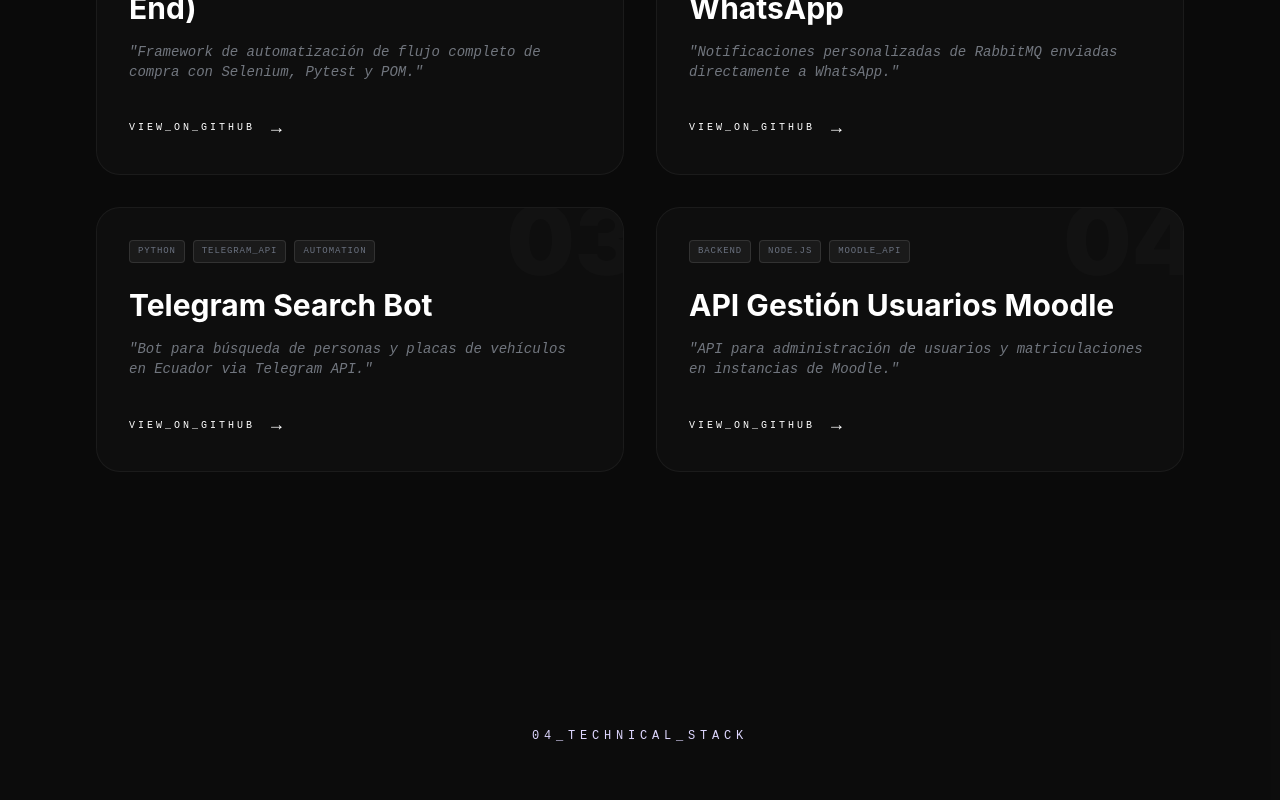
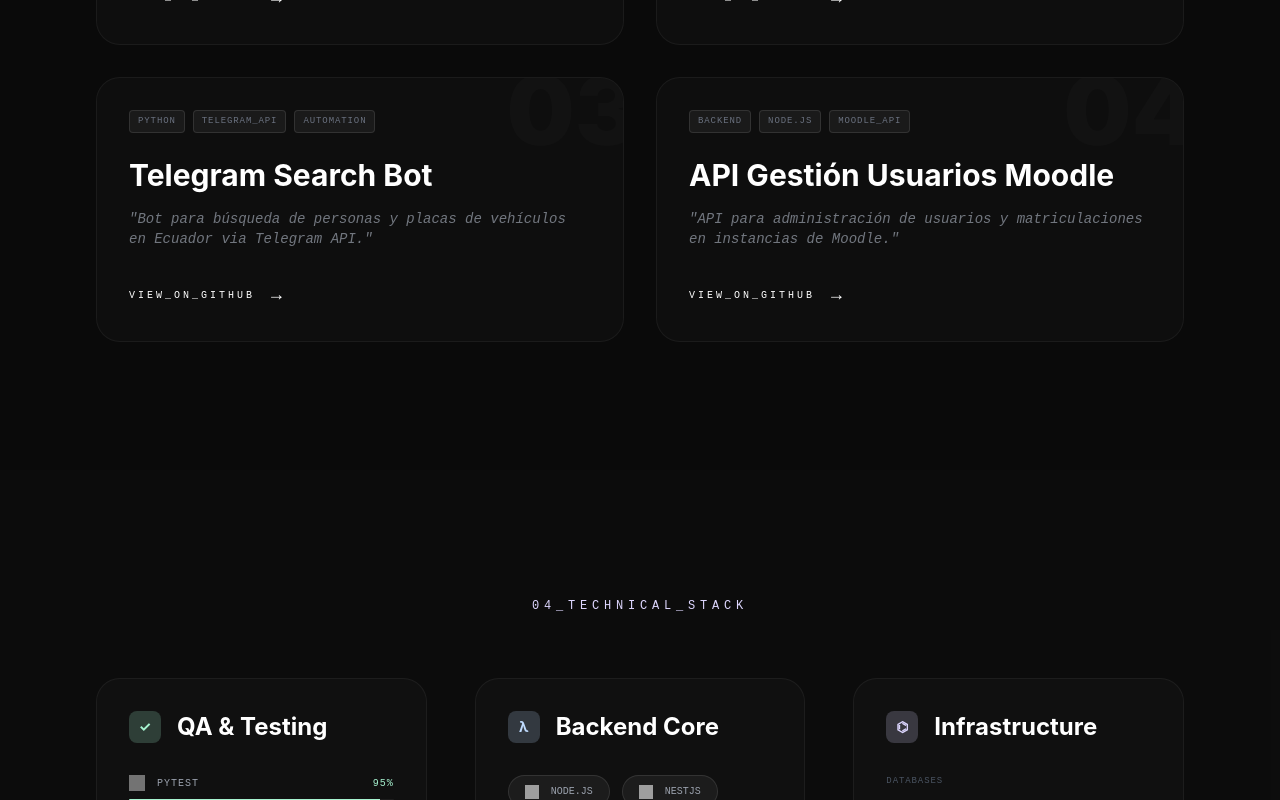
Before and after one commit to hramses1/portfolio, a Vue app: page /#/ in a window 1280 px wide. Shown: the part 2927-3727 px from the top of the page. Built offline with nearby package versions, Linux system fonts and the light colour scheme; grey boxes are pictures that could not be loaded.

Commit message:
feat: add tech icons to all skills for better recognition and UI/UX

```diff
--- a/src/utils/profileData.js
+++ b/src/utils/profileData.js
@@ -27,88 +27,47 @@ export const profile = {
   ],
 
   certifications: [
-    {
-      title: 'CI/CD en Gitlab vía FTP',
-      issuer: 'Udemy',
-      date: 'mar. 2026',
-      id: 'UC-84c001e7-fe38-4740-a015-81eb5354d997',
-      category: 'Cloud & DevOps'
-    },
-    {
-      title: 'Gestión Efectiva del Tiempo',
-      issuer: 'Platzi',
-      date: 'ago. 2024',
-      category: 'Soft Skills'
-    },
-    {
-      title: 'Product Owner esencial',
-      issuer: 'LinkedIn',
-      date: 'jun. 2024',
-      category: 'Management'
-    },
-    {
-      title: 'Fundamentos de análisis empresarial',
-      issuer: 'Microsoft / LinkedIn',
-      date: 'jul. 2024',
-      category: 'Management'
-    },
-    {
-      title: 'Liderazgo para el desarrollo de proyectos de software',
-      issuer: 'LinkedIn',
-      date: 'sept. 2023',
-      category: 'Leadership'
-    },
-    {
-      title: 'Python Programming Beyond The Basics',
-      issuer: 'Udemy',
-      date: 'oct. 2021',
-      category: 'Development'
-    },
-    {
-      title: 'Cloud Computing',
-      issuer: 'Google Actívate',
-      date: 'nov. 2022',
-      category: 'Cloud & DevOps'
-    },
-    {
-      title: 'SQL para Principiantes: Curso práctico',
-      issuer: 'Udemy',
-      date: 'oct. 2021',
-      category: 'Development'
-    }
+    { title: 'CI/CD en Gitlab vía FTP', issuer: 'Udemy', date: 'mar. 2026', category: 'Cloud & DevOps' },
+    { title: 'Gestión Efectiva del Tiempo', issuer: 'Platzi', date: 'ago. 2024', category: 'Soft Skills' },
+    { title: 'Product Owner esencial', issuer: 'LinkedIn', date: 'jun. 2024', category: 'Management' },
+    { title: 'Fundamentos de análisis empresarial', issuer: 'Microsoft / LinkedIn', date: 'jul. 2024', category: 'Management' },
+    { title: 'Liderazgo para el desarrollo de proyectos de software', issuer: 'LinkedIn', date: 'sept. 2023', category: 'Leadership' },
+    { title: 'Python Programming Beyond The Basics', issuer: 'Udemy', date: 'oct. 2021', category: 'Development' },
+    { title: 'Cloud Computing', issuer: 'Google Actívate', date: 'nov. 2022', category: 'Cloud & DevOps' },
+    { title: 'SQL para Principiantes: Curso práctico', issuer: 'Udemy', date: 'oct. 2021', category: 'Development' }
   ],
 
   skills: {
     backend: [
-      { name: 'Node.js', level: 90 },
-      { name: 'NestJS', level: 85 },
-      { name: 'Express.js', level: 90 },
-      { name: 'Python', level: 95 },
-      { name: 'TypeScript', level: 85 },
-      { name: 'Flask / FastAPI', level: 80 }
+      { name: 'Node.js', level: 90, icon: 'nodedotjs' },
+      { name: 'NestJS', level: 85, icon: 'nestjs' },
+      { name: 'Express.js', level: 90, icon: 'express' },
+      { name: 'Python', level: 95, icon: 'python' },
+      { name: 'TypeScript', level: 85, icon: 'typescript' },
+      { name: 'Flask / FastAPI', level: 80, icon: 'fastapi' }
     ],
     frontend: [
-      { name: 'Vue', level: 80 }
+      { name: 'Vue', level: 80, icon: 'vuedotjs' }
     ],
     databases: [
-      { name: 'MySQL', level: 90 },
-      { name: 'SQL Server', level: 85 },
-      { name: 'MongoDB', level: 80 },
-      { name: 'Sequelize / SQLAlchemy', level: 90 }
+      { name: 'MySQL', level: 90, icon: 'mysql' },
+      { name: 'SQL Server', level: 85, icon: 'microsoftsqlserver' },
+      { name: 'MongoDB', level: 80, icon: 'mongodb' },
+      { name: 'Sequelize', level: 90, icon: 'sequelize' }
     ],
     testing: [
-      { name: 'Pytest', level: 95 },
-      { name: 'Selenium', level: 90 },
-      { name: 'Playwright', level: 85 },
-      { name: 'Cypress', level: 85 },
-      { name: 'Postman / JMeter', level: 90 },
-      { name: 'SonarQube', level: 80 }
+      { name: 'Pytest', level: 95, icon: 'pytest' },
+      { name: 'Selenium', level: 90, icon: 'selenium' },
+      { name: 'Playwright', level: 85, icon: 'playwright' },
+      { name: 'Cypress', level: 85, icon: 'cypress' },
+      { name: 'Postman', level: 90, icon: 'postman' },
+      { name: 'SonarQube', level: 80, icon: 'sonarqube' }
     ],
     devops: [
-      { name: 'Git / GitHub / GitLab', level: 95 },
-      { name: 'Docker', level: 80 },
-      { name: 'GitLab CI/CD', level: 85 },
-      { name: 'RabbitMQ', level: 75 }
+      { name: 'GitHub', level: 95, icon: 'github' },
+      { name: 'Docker', level: 80, icon: 'docker' },
+      { name: 'GitLab CI/CD', level: 85, icon: 'gitlab' },
+      { name: 'RabbitMQ', level: 75, icon: 'rabbitmq' }
     ]
   },
 
@@ -122,7 +81,7 @@ export const profile = {
         'Implementación de lógica de negocio, controladores y servicios en backend.',
         'Desarrollo y mantenimiento de APIs REST con Node.js, Nestjs y Express.',
         'Integración de servicios externos usando Axios.',
-        'Diseño y modificación de esquemas de base de datos MySQL con Sequelize (Migrations/Seeds).',
+        'Design y modificación de esquemas de base de datos MySQL con Sequelize.',
         'Refactorización para mejora de rendimiento y corrección de bugs.',
         'Escritura de pruebas unitarias, de integración y soporte a QA.',
         'Análisis de calidad con SonarQube y gestión bajo metodología Scrum.'
@@ -151,8 +110,7 @@ export const profile = {
         'Diseño y mantenimiento de sistemas con Flask y FastAPI.',
         'Automatización de pruebas con pytest y Selenium.',
         'Análisis de datos y generación de informes con Pandas y Matplotlib.',
-        'Gestión de bases de datos SQL Server, SQLite y MySQL.',
-        'Optimización de operaciones empresariales mediante soluciones innovadoras.'
+        'Gestión de bases de datos SQL Server, SQLite y MySQL.'
       ]
     }
   ],
--- a/src/views/SystemHome.vue
+++ b/src/views/SystemHome.vue
@@ -131,8 +131,11 @@ const scrollToSection = (id) => {
             </h4>
             <div class="space-y-6">
               <div v-for="s in profile.skills.testing" :key="s.name" class="space-y-2">
-                <div class="flex justify-between text-[9px] md:text-[10px] font-mono tracking-widest">
-                  <span class="text-gray-400 uppercase">{{ s.name }}</span>
+                <div class="flex justify-between items-center text-[9px] md:text-[10px] font-mono tracking-widest">
+                  <div class="flex items-center gap-3">
+                    <img v-if="s.icon" :src="`https://cdn.simpleicons.org/${s.icon}/white`" class="w-4 h-4 opacity-70 group-hover:opacity-100 transition-opacity" alt="" />
+                    <span class="text-gray-400 uppercase">{{ s.name }}</span>
+                  </div>
                   <span class="text-system-success">{{ s.level }}%</span>
                 </div>
                 <div class="h-[2px] bg-white/5 rounded-full overflow-hidden">
@@ -148,11 +151,12 @@ const scrollToSection = (id) => {
               <span class="w-8 h-8 rounded-lg bg-system-info/20 flex items-center justify-center text-system-info text-sm">λ</span>
               Backend Core
             </h4>
-            <div class="flex flex-wrap gap-2">
-              <span v-for="s in profile.skills.backend" :key="s.name"
-                    class="px-4 py-2 bg-white/5 border border-white/10 rounded-full text-[9px] md:text-[10px] font-mono text-gray-400 hover:border-system-info hover:text-white transition-all cursor-default uppercase">
+            <div class="flex flex-wrap gap-3">
+              <div v-for="s in profile.skills.backend" :key="s.name"
+                    class="px-4 py-2 bg-white/5 border border-white/10 rounded-full text-[10px] font-mono text-gray-400 hover:border-system-info hover:text-white transition-all cursor-default uppercase flex items-center gap-3 group/skill">
+                <img v-if="s.icon" :src="`https://cdn.simpleicons.org/${s.icon}/gray`" class="w-3.5 h-3.5 group-hover/skill:brightness-200 transition-all" style="filter: grayscale(100%)" alt="" />
                 {{ s.name }}
-              </span>
+              </div>
             </div>
           </div>
 
@@ -165,16 +169,20 @@ const scrollToSection = (id) => {
             <div class="space-y-8">
               <div>
                 <p class="text-[9px] font-mono text-gray-600 mb-4 tracking-widest uppercase">Databases</p>
-                <div class="flex flex-wrap gap-2">
-                  <span v-for="s in profile.skills.databases" :key="s.name" class="text-[10px] md:text-[11px] font-mono text-gray-400">/ {{ s.name }}</span>
+                <div class="flex flex-wrap gap-4">
+                  <div v-for="s in profile.skills.databases" :key="s.name" class="flex items-center gap-2 group/db">
+                    <img v-if="s.icon" :src="`https://cdn.simpleicons.org/${s.icon}/666666`" class="w-4 h-4 group-hover/db:brightness-200 transition-all" alt="" />
+                    <span class="text-[10px] md:text-[11px] font-mono text-gray-400">/ {{ s.name }}</span>
+                  </div>
                 </div>
               </div>
               <div>
                 <p class="text-[9px] font-mono text-gray-600 mb-4 tracking-widest uppercase">Infrastructure</p>
-                <div class="flex flex-wrap gap-2">
-                  <span v-for="s in profile.skills.devops" :key="s.name" class="px-3 py-1 bg-system-infra/10 border border-system-infra/30 rounded text-[9px] font-mono text-system-infra uppercase">
+                <div class="flex flex-wrap gap-3">
+                  <div v-for="s in profile.skills.devops" :key="s.name" class="px-3 py-1 bg-system-infra/10 border border-system-infra/30 rounded text-[9px] font-mono text-system-infra uppercase flex items-center gap-2 group/infra">
+                    <img v-if="s.icon" :src="`https://cdn.simpleicons.org/${s.icon}/c4b5fd`" class="w-3.5 h-3.5 group-hover/infra:brightness-125 transition-all" alt="" />
                     {{ s.name }}
-                  </span>
+                  </div>
                 </div>
               </div>
             </div>
```
